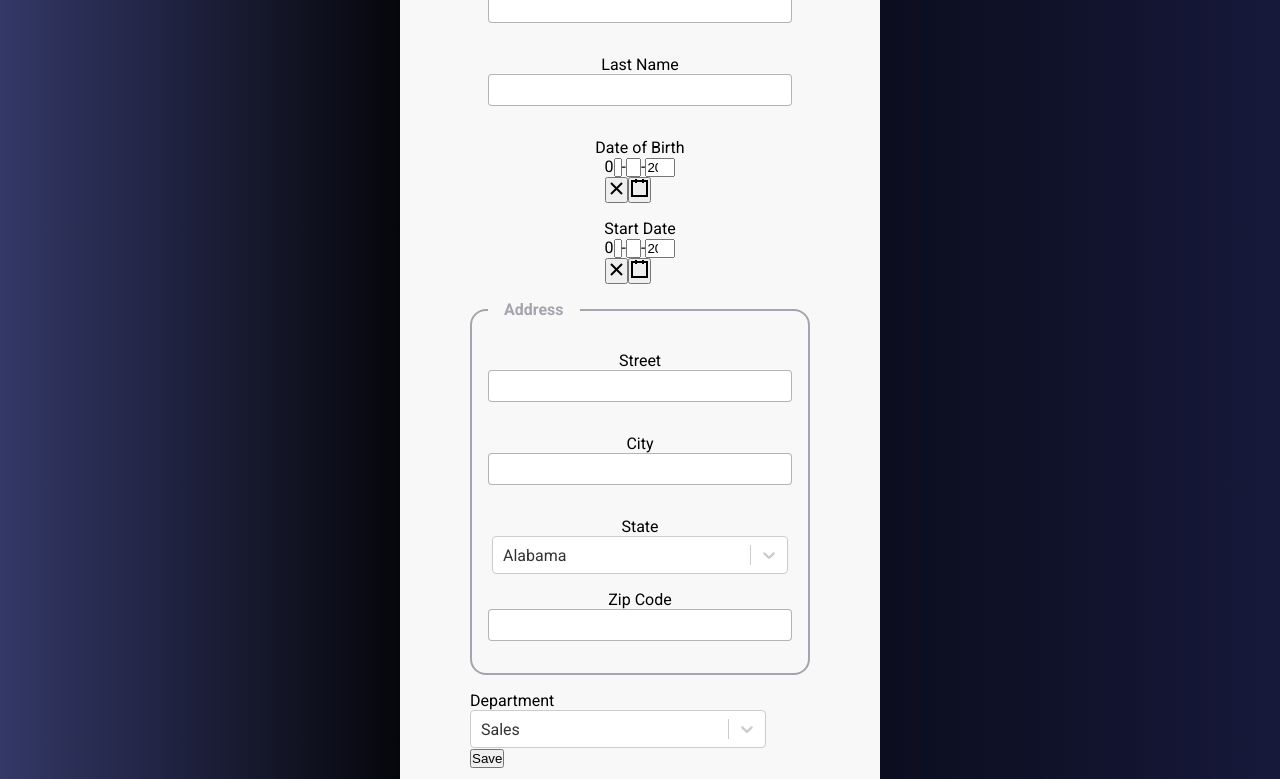
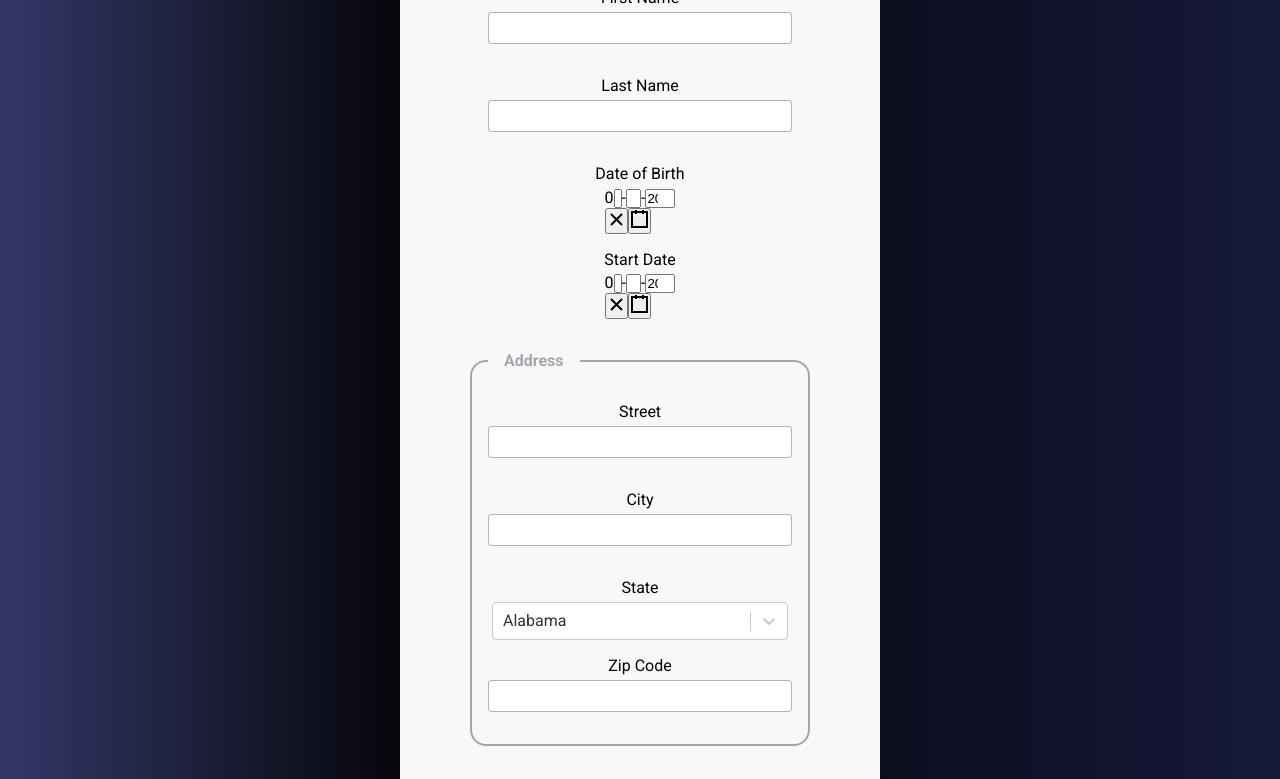
Before and after one commit to a-c-morel/HRnet, a React (Create React App) app: page / in a window 1280 px wide. Shown: the part 280-1059 px from the top of the page. Built offline with nearby package versions, Linux system fonts and the light colour scheme.

Commit message:
styles: button and modal

```diff
--- a/src/components/EmployeeCreation.jsx
+++ b/src/components/EmployeeCreation.jsx
@@ -8,7 +8,7 @@ function EmployeeCreation() {
 
   return (
       <main className='create-employee'>
-        <h2>
+        <h2 className='create-employee__title'>
           Create Employee
         </h2>
         <Form onSubmit={handleCreateEmployee}/>
--- a/src/components/Form.jsx
+++ b/src/components/Form.jsx
@@ -86,7 +86,7 @@ function Form({ onSubmit }) {
             isOpen={modal}
             onClose={handleCloseModal}
         />
-        <form onSubmit={handleFormSubmit}>
+        <form onSubmit={handleFormSubmit} className='employee-creation'>
             <section className="employee-creation__identity">
                 <label htmlFor="firstName">
                     First Name
@@ -122,7 +122,7 @@ function Form({ onSubmit }) {
                     className='states-selector'
                     styles={{container: (baseStyles) => ({
                         ...baseStyles,
-                        width: '18.5rem',
+                        width: '18.5rem'
                     })}}
                 />
                 <label htmlFor='zipCode'>
@@ -140,11 +140,12 @@ function Form({ onSubmit }) {
                     options={departments}
                     onChange={handleSelectDepartmentChange}
                     styles={{container: (baseStyles) => ({
-                        ...baseStyles
+                        ...baseStyles,
+                        width: '19rem'
                     })}}
                 />
             </section>
-            <button type='submit' className="button" onClick={() => {setModal(true)}}>Save</button>
+            <button type='submit' className="employee-creation__save-button" onClick={() => {setModal(true)}}>Save</button>
         </form>
         </>
     )
--- a/src/components/ModalCustom.jsx
+++ b/src/components/ModalCustom.jsx
@@ -6,6 +6,8 @@ const ModalCustom = ({ isOpen, onClose }) => (
         closeButton="X"
         closeButtonPosition="bottom"
         onClose={onClose}
+        width='400px'
+        className='modal'
     >
         <p>Employee Created !</p>
     </PureModal>
--- a/src/index.css
+++ b/src/index.css
@@ -123,8 +123,13 @@ a:visited {
             align-items: center;
 }
 
+.create-employee__title {
+    margin-bottom: 1rem;
+}
+
 .employee-creation__identity,
-.employee-creation__address {
+.employee-creation__address,
+.employee-creation__department {
     display: -webkit-box;
     display: -ms-flexbox;
     display: flex;
@@ -136,6 +141,10 @@ a:visited {
         -ms-flex-align: center;
             align-items: center;
     width: 100%;
+}
+
+.employee-creation__address {
+    margin-top: 2rem;
 }
 
 fieldset {
@@ -168,6 +177,7 @@ fieldset legend {
 
 label {
     margin-top: 1rem;
+    margin-bottom: 0.3rem;
 }
 
 .css-qbdosj-Input .states-selector {
@@ -180,9 +190,32 @@ label {
     width: 18.5rem;
 }
 
+.employee-creation__save-button {
+    cursor: pointer;
+    margin-top: 2rem;
+    background-color: #92ad19b2;
+    padding: 1rem 3rem;
+    border-radius: 3rem;
+    font-weight: bold;
+    border-width:1px;
+    border-color:#00000050;
+}
+
+.employee-creation__save-button:hover {
+    background-color: #9cb91da7;
+}
+
 .paginated-react-table__container {
     width: 90vw;
     background-color: #fffffff8;
+}
+
+.pure-modal .panel-body, .pure-modal .panel-footer, .pure-modal .panel-title {
+    word-break: break-all;
+    text-align: center;
+    border-radius: 1rem;
+    padding-top: 3rem;
+    padding-bottom: 3rem;
 }
 
 @media only screen and (max-width: 900px) {
```
